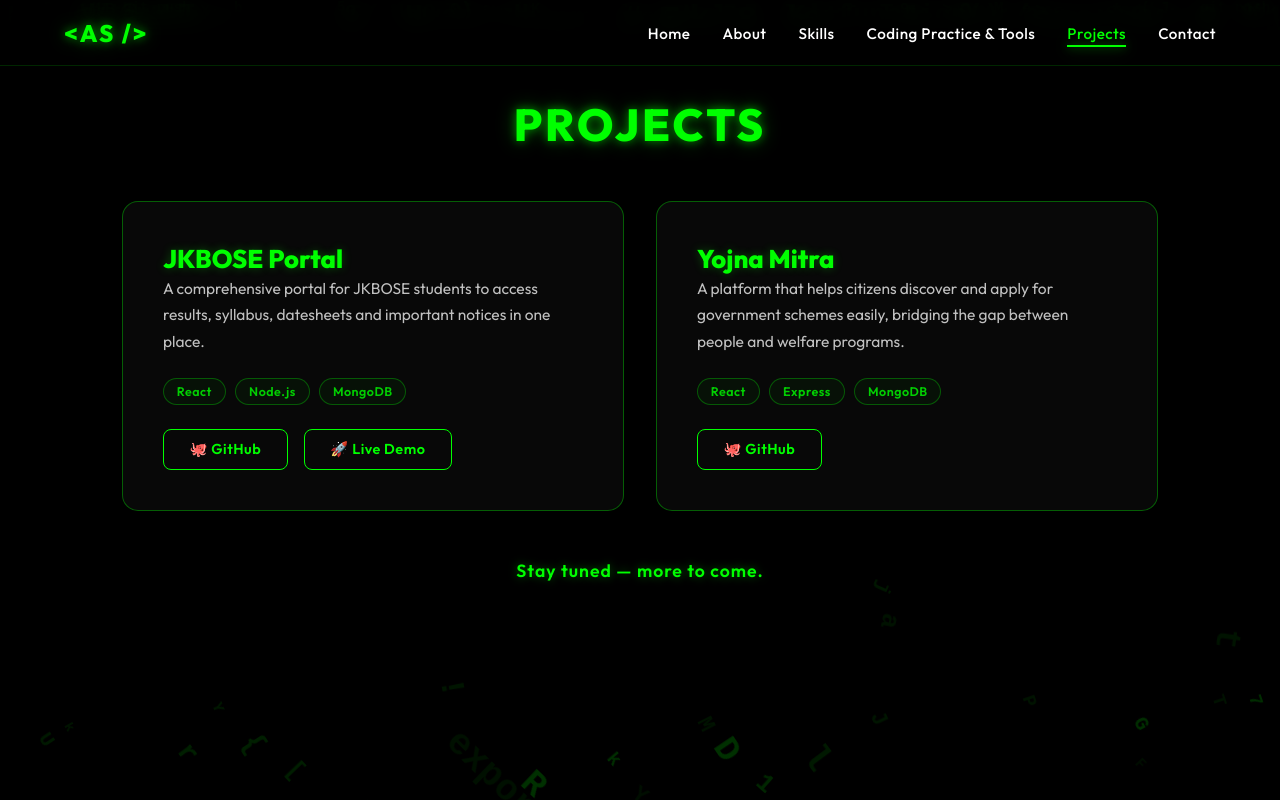
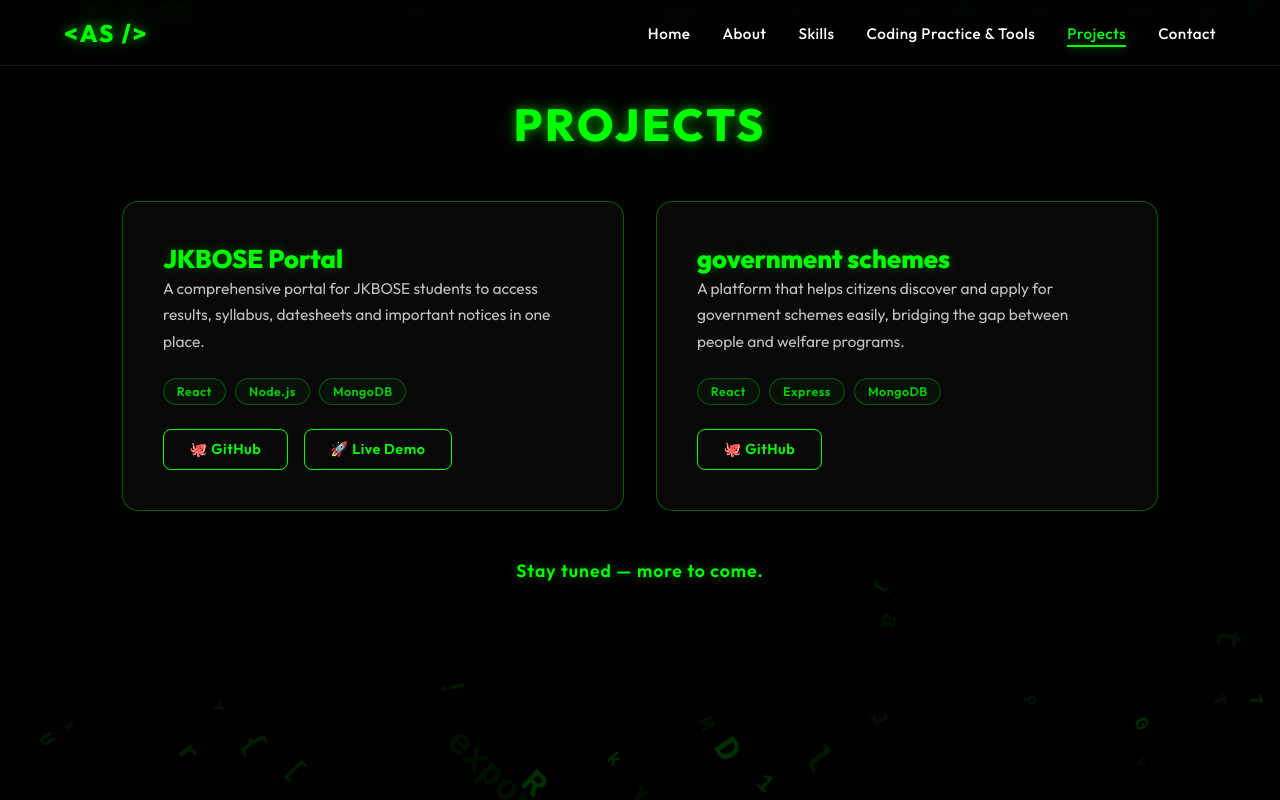
Before and after one commit to Akhilsharma18/akhil-website, a React (Vite) app in the folder client/: page /projects in a window 1280 px wide. Built offline with nearby package versions, Linux system fonts and the light colour scheme; no server answers.

Commit message:
Update project title from 'Yojna Mitra' to 'government schemes'

```diff
--- a/client/src/pages/Projects.jsx
+++ b/client/src/pages/Projects.jsx
@@ -19,9 +19,9 @@ const FALLBACK_PROJECTS = [
     tags: ['React', 'Node.js', 'MongoDB'],
   },
   {
-    title: 'Yojna Mitra',
+    title: 'government schemes',
     description: 'A platform that helps citizens discover and apply for government schemes easily, bridging the gap between people and welfare programs.',
-    github: 'https://github.com/Akhilsharma18/yojna-mitr',
+
     live: '',
     tags: ['React', 'Express', 'MongoDB'],
   },
```
